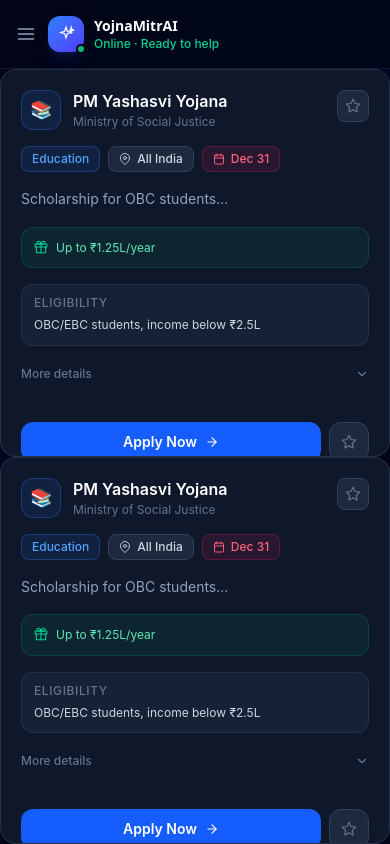
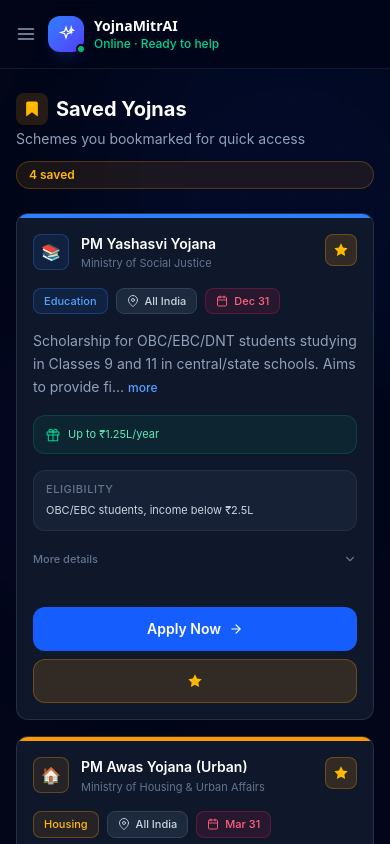
Before and after one commit to Mithlesh-15/YojnaMitrAI, a React (Vite) app in the folder Frontend/: page /dashboard/saved in a window 390 px wide. Built offline with nearby package versions, Linux system fonts and the light colour scheme.

Commit message:
make saved page responsive

```diff
--- a/Frontend/src/components/YojnaCard.tsx
+++ b/Frontend/src/components/YojnaCard.tsx
@@ -135,8 +135,8 @@
 
   return (
     <div className="
-      flex flex-col bg-slate-900 border border-slate-700/60
-      rounded-2xl overflow-hidden transition-all duration-300
+      flex w-full max-w-3xl flex-col bg-slate-900 border border-slate-700/60
+      rounded-xl overflow-hidden transition-all duration-300 sm:rounded-2xl
       hover:-translate-y-1 hover:border-slate-600
       hover:shadow-xl hover:shadow-black/40
     ">
@@ -152,21 +152,21 @@
         "bg-slate-500"
       }`} />
 
-      <div className="flex flex-col flex-1 p-5 gap-4">
+      <div className="flex flex-col flex-1 gap-4 p-4 sm:gap-5 sm:p-5">
 
         {/* Header */}
         <div className="flex items-start justify-between gap-3">
-          <div className="flex items-start gap-3 min-w-0">
-            <div className={`w-10 h-10 rounded-xl flex items-center justify-center text-lg flex-shrink-0 border ${colors.bg} ${colors.border}`}>
+          <div className="flex min-w-0 flex-1 items-start gap-3">
+            <div className={`flex h-9 w-9 flex-shrink-0 items-center justify-center rounded-lg border text-base sm:h-10 sm:w-10 sm:rounded-xl sm:text-lg ${colors.bg} ${colors.border}`}>
               {emoji}
             </div>
             <div className="min-w-0">
-              <h2 className="text-white font-semibold text-base leading-snug line-clamp-2">{title}</h2>
-              {ministry && <p className="text-slate-500 text-xs mt-0.5 truncate">{ministry}</p>}
+              <h2 className="line-clamp-2 text-sm font-semibold leading-snug text-white sm:text-base">{title}</h2>
+              {ministry && <p className="mt-0.5 truncate text-[11px] text-slate-500 sm:text-xs">{ministry}</p>}
             </div>
           </div>
           <button onClick={handleSave} aria-label={saved ? "Unsave" : "Save"}
-            className={`flex-shrink-0 w-8 h-8 rounded-lg border flex items-center justify-center transition-all duration-200 ${
+            className={`flex h-8 w-8 flex-shrink-0 items-center justify-center rounded-lg border transition-all duration-200 sm:h-9 sm:w-9 ${
               saved
                 ? "bg-amber-500/15 border-amber-500/30 text-amber-400"
                 : "bg-slate-800 border-slate-700 text-slate-500 hover:text-amber-400 hover:border-amber-500/30"
@@ -177,14 +177,14 @@
 
         {/* Badges */}
         <div className="flex flex-wrap gap-2">
-          <span className={`inline-flex items-center gap-1.5 text-xs font-medium px-2.5 py-1 rounded-lg border ${colors.bg} ${colors.text} ${colors.border}`}>
+          <span className={`inline-flex items-center gap-1.5 rounded-lg border px-2.5 py-1 text-[11px] font-medium sm:text-xs ${colors.bg} ${colors.text} ${colors.border}`}>
             {category}
           </span>
-          <span className="inline-flex items-center gap-1.5 text-xs font-medium px-2.5 py-1 rounded-lg bg-slate-800 border border-slate-700 text-slate-300">
+          <span className="inline-flex max-w-full items-center gap-1.5 rounded-lg border border-slate-700 bg-slate-800 px-2.5 py-1 text-[11px] font-medium text-slate-300 sm:text-xs">
             <MapPinIcon /> {state}
           </span>
           {deadline && (
-            <span className="inline-flex items-center gap-1.5 text-xs font-medium px-2.5 py-1 rounded-lg bg-rose-500/10 border border-rose-500/25 text-rose-400">
+            <span className="inline-flex items-center gap-1.5 rounded-lg border border-rose-500/25 bg-rose-500/10 px-2.5 py-1 text-[11px] font-medium text-rose-400 sm:text-xs">
               <CalendarIcon /> {deadline}
             </span>
           )}
@@ -203,23 +203,23 @@
 
         {/* Benefit */}
         {benefit && (
-          <div className="flex items-start gap-2 bg-emerald-500/8 border border-emerald-500/20 rounded-xl px-3 py-2.5">
+          <div className="flex items-start gap-2 rounded-xl border border-emerald-500/20 bg-emerald-500/8 px-3 py-2.5">
             <span className="text-emerald-400 flex-shrink-0 mt-0.5"><GiftIcon /></span>
-            <p className="text-emerald-300 text-xs leading-relaxed">{benefit}</p>
+            <p className="text-[11px] leading-relaxed text-emerald-300 sm:text-xs">{benefit}</p>
           </div>
         )}
 
         {/* Eligibility */}
-        <div className="bg-slate-800/60 border border-slate-700/50 rounded-xl px-3 py-2.5">
-          <p className="text-slate-500 text-xs font-medium uppercase tracking-wider mb-1">Eligibility</p>
-          <p className="text-slate-300 text-xs leading-relaxed">{eligibility}</p>
+        <div className="rounded-xl border border-slate-700/50 bg-slate-800/60 px-3 py-2.5">
+          <p className="mb-1 text-[11px] font-medium uppercase tracking-wider text-slate-500 sm:text-xs">Eligibility</p>
+          <p className="text-[11px] leading-relaxed text-slate-300 sm:text-xs">{eligibility}</p>
         </div>
 
         {/* Expandable extra details */}
         {hasExtra && (
           <div>
             <button onClick={() => setExpanded(v => !v)}
-              className="flex items-center justify-between w-full text-xs font-medium text-slate-500 hover:text-slate-300 transition-colors py-1">
+              className="flex w-full items-center justify-between py-1 text-[11px] font-medium text-slate-500 transition-colors hover:text-slate-300 sm:text-xs">
               <span>More details</span>
               <ChevronIcon open={expanded} />
             </button>
@@ -232,20 +232,20 @@
               <div className="pt-2 border-t border-slate-700/40 space-y-2 mt-1">
                 {ageRequirement && (
                   <div>
-                    <p className="text-slate-500 text-xs font-medium">Age requirement</p>
-                    <p className="text-slate-300 text-xs mt-0.5">{ageRequirement}</p>
+                    <p className="text-[11px] font-medium text-slate-500 sm:text-xs">Age requirement</p>
+                    <p className="mt-0.5 text-[11px] text-slate-300 sm:text-xs">{ageRequirement}</p>
                   </div>
                 )}
                 {qualification && (
                   <div>
-                    <p className="text-slate-500 text-xs font-medium">Qualification</p>
-                    <p className="text-slate-300 text-xs mt-0.5">{qualification}</p>
+                    <p className="text-[11px] font-medium text-slate-500 sm:text-xs">Qualification</p>
+                    <p className="mt-0.5 text-[11px] text-slate-300 sm:text-xs">{qualification}</p>
                   </div>
                 )}
                 {ministry && (
                   <div>
-                    <p className="text-slate-500 text-xs font-medium">Ministry</p>
-                    <p className="text-slate-300 text-xs mt-0.5">{ministry}</p>
+                    <p className="text-[11px] font-medium text-slate-500 sm:text-xs">Ministry</p>
+                    <p className="mt-0.5 text-[11px] text-slate-300 sm:text-xs">{ministry}</p>
                   </div>
                 )}
               </div>
@@ -256,9 +256,9 @@
         <div className="flex-1" />
 
         {/* Action buttons */}
-        <div className="flex items-center gap-2 pt-1">
+        <div className="flex flex-col gap-2 pt-1 sm:flex-row sm:items-center">
           <button onClick={handleApply}
-            className={`flex-1 flex items-center justify-center gap-2 text-sm font-semibold py-2.5 px-4 rounded-xl transition-all duration-200 ${
+            className={`flex min-h-11 w-full items-center justify-center gap-2 rounded-xl px-4 py-2.5 text-sm font-semibold transition-all duration-200 sm:flex-1 ${
               applied
                 ? "bg-emerald-500/15 border border-emerald-500/25 text-emerald-400"
                 : "bg-blue-600 hover:bg-blue-500 text-white hover:-translate-y-0.5 hover:shadow-lg hover:shadow-blue-900/30"
@@ -266,7 +266,7 @@
             {applied ? <><CheckIcon /> Opened!</> : <>Apply Now <ArrowIcon /></>}
           </button>
           <button onClick={handleSave} aria-label={saved ? "Unsave" : "Save"}
-            className={`w-10 h-10 flex-shrink-0 rounded-xl border flex items-center justify-center transition-all duration-200 ${
+            className={`flex h-11 w-full flex-shrink-0 items-center justify-center rounded-xl border transition-all duration-200 sm:h-10 sm:w-10 ${
               saved
                 ? "bg-amber-500/15 border-amber-500/30 text-amber-400"
                 : "bg-slate-800 border-slate-700 text-slate-500 hover:text-amber-400 hover:border-amber-500/30"
--- a/Frontend/src/pages/Saved.tsx
+++ b/Frontend/src/pages/Saved.tsx
@@ -5,16 +5,109 @@
 import { closeSidebar } from "../store/sidebarSlice";
 import YojnaCard from "../components/YojnaCard";
 
+// ─── Demo saved yojnas ─────────────────────────────────────────────────────────
+
+const SAVED_YOJNAS = [
+  {
+    id: "1",
+    title: "PM Yashasvi Yojana",
+    description:
+      "Scholarship for OBC/EBC/DNT students studying in Classes 9 and 11 in central/state schools. Aims to provide financial support to meritorious students from socially and educationally backward communities.",
+    category: "Education",
+    state: "All India",
+    eligibility: "OBC/EBC students, income below ₹2.5L",
+    ministry: "Ministry of Social Justice",
+    benefit: "Up to ₹1.25L/year",
+    ageRequirement: "13–17 years",
+    qualification: "60% marks required",
+    deadline: "Dec 31",
+    applyLink: "https://scholarships.gov.in",
+  },
+  {
+    id: "2",
+    title: "PM Awas Yojana (Urban)",
+    description:
+      "Affordable housing for urban poor under EWS/LIG/MIG categories through credit-linked subsidy and in-situ slum redevelopment partnerships.",
+    category: "Housing",
+    state: "All India",
+    eligibility: "Urban families without pucca house, income up to ₹18L",
+    ministry: "Ministry of Housing & Urban Affairs",
+    benefit: "Interest subsidy up to ₹2.67L",
+    ageRequirement: "18+ years",
+    qualification: "No existing house ownership",
+    deadline: "Mar 31",
+    applyLink: "https://pmaymis.gov.in",
+  },
+  {
+    id: "3",
+    title: "PM Kisan Samman Nidhi",
+    description:
+      "Direct income support of ₹6,000 per year to landholding-farmer families in three equal instalments to supplement agricultural income.",
+    category: "Agriculture",
+    state: "All India",
+    eligibility: "Small & marginal farmers with cultivable land",
+    ministry: "Ministry of Agriculture",
+    benefit: "₹6,000/year (₹2,000 × 3 instalments)",
+    ageRequirement: "18+ years",
+    deadline: "Ongoing",
+    applyLink: "https://pmkisan.gov.in",
+  },
+  {
+    id: "4",
+    title: "Ayushman Bharat PM-JAY",
+    description:
+      "World's largest government-funded health assurance scheme providing coverage of ₹5 lakh per family per year for secondary and tertiary hospitalisation.",
+    category: "Health",
+    state: "All India",
+    eligibility: "Families listed in SECC 2011 database",
+    ministry: "Ministry of Health",
+    benefit: "₹5L health cover/family/year",
+    ageRequirement: "No age bar",
+    deadline: "Ongoing",
+    applyLink: "https://pmjay.gov.in",
+  },
+];
+
+// ─── Bookmark icon ─────────────────────────────────────────────────────────────
+
+const BookmarkIcon = () => (
+  <svg
+    width="20"
+    height="20"
+    viewBox="0 0 24 24"
+    fill="currentColor"
+    stroke="currentColor"
+    strokeWidth={0}
+    strokeLinecap="round"
+    strokeLinejoin="round"
+  >
+    <path d="M19 21l-7-5-7 5V5a2 2 0 012-2h10a2 2 0 012 2z" />
+  </svg>
+);
+
+// ─── Page component ────────────────────────────────────────────────────────────
+
 function Saved() {
   const [activeNav, setActiveNav] = useState("saved");
   const dispatch = useAppDispatch();
   const sidebarOpen = useAppSelector((state) => state.sidebar.sidebarOpen);
+
+  const [savedMap, setSavedMap] = useState<Record<string, boolean>>(
+    Object.fromEntries(SAVED_YOJNAS.map((y) => [y.id, true]))
+  );
+
+  const handleSave = (id: string, saved: boolean) => {
+    setSavedMap((prev) => ({ ...prev, [id]: saved }));
+  };
+
+  const savedCount = Object.values(savedMap).filter(Boolean).length;
+
   return (
-    <div className="flex h-screen bg-slate-950 overflow-hidden font-sans">
-      {/* Background effects */}
+    <div className="flex h-screen overflow-hidden bg-slate-950 font-sans">
+      {/* ── Background decoration ──────────────────────────────────────── */}
       <div className="pointer-events-none fixed inset-0 z-0">
-        <div className="absolute top-0 left-1/4 w-96 h-96 rounded-full bg-blue-700/8 blur-3xl" />
-        <div className="absolute bottom-1/4 right-1/4 w-80 h-80 rounded-full bg-indigo-700/6 blur-3xl" />
+        <div className="absolute left-1/4 top-0 h-96 w-96 rounded-full bg-blue-700/8 blur-3xl" />
+        <div className="absolute bottom-1/4 right-1/4 h-80 w-80 rounded-full bg-indigo-700/6 blur-3xl" />
         <div
           className="absolute inset-0 opacity-[0.015]"
           style={{
@@ -25,7 +118,7 @@
         />
       </div>
 
-      {/* Sidebar */}
+      {/* ── Sidebar ────────────────────────────────────────────────────── */}
       <Sidebar
         activeNav={activeNav}
         setActiveNav={setActiveNav}
@@ -33,47 +126,68 @@
         onClose={() => dispatch(closeSidebar())}
       />
 
-      {/* Main content */}
-      <div className="relative z-10 flex flex-col flex-1 min-w-0">
-        {/* Top bar */}
+      {/* ── Main column ────────────────────────────────────────────────── */}
+      <div className="relative z-10 flex min-w-0 flex-1 flex-col">
         <NavBar />
-        <YojnaCard
-          id="1"
-          title="PM Yashasvi Yojana"
-          description="Scholarship for OBC students..."
-          category="Education" // badge ka color isse decide hota hai
-          state="All India"
-          eligibility="OBC/EBC students, income below ₹2.5L"
-          ministry="Ministry of Social Justice" // optional
-          benefit="Up to ₹1.25L/year" // optional — green box
-          ageRequirement="13-17 years" // optional — "More details" mein
-          qualification="60% marks required" // optional — "More details" mein
-          deadline="Dec 31" // optional — red badge
-          applyLink="https://scholarships.gov.in" // optional
-          isSaved={false} // optional
-          onSave={(id, saved) => console.log(id, saved)}
-          onApply={(id) => console.log(id)}
-        />
-        <YojnaCard
-          id="1"
-          title="PM Yashasvi Yojana"
-          description="Scholarship for OBC students..."
-          category="Education" // badge ka color isse decide hota hai
-          state="All India"
-          eligibility="OBC/EBC students, income below ₹2.5L"
-          ministry="Ministry of Social Justice" // optional
-          benefit="Up to ₹1.25L/year" // optional — green box
-          ageRequirement="13-17 years" // optional — "More details" mein
-          qualification="60% marks required" // optional — "More details" mein
-          deadline="Dec 31" // optional — red badge
-          applyLink="https://scholarships.gov.in" // optional
-          isSaved={false} // optional
-          onSave={(id, saved) => console.log(id, saved)}
-          onApply={(id) => console.log(id)}
-        />
+
+        <main className="flex-1 overflow-y-auto">
+          <div className="mx-auto w-full max-w-6xl px-4 py-6 sm:px-6 sm:py-8 lg:px-8 lg:py-10">
+
+            {/* ── Page header ──────────────────────────────────────────── */}
+            <div className="mb-6 flex flex-col gap-1 sm:mb-8 sm:flex-row sm:items-end sm:justify-between">
+              <div>
+                <div className="mb-1 flex items-center gap-2">
+                  <span className="flex h-8 w-8 items-center justify-center rounded-lg bg-amber-500/15 text-amber-400">
+                    <BookmarkIcon />
+                  </span>
+                  <h1 className="text-xl font-bold text-white sm:text-2xl">
+                    Saved Yojnas
+                  </h1>
+                </div>
+                <p className="text-sm text-slate-400">
+                  Schemes you bookmarked for quick access
+                </p>
+              </div>
+              <span className="mt-2 inline-flex h-7 items-center rounded-full border border-amber-500/25 bg-amber-500/10 px-3 text-xs font-semibold text-amber-400 sm:mt-0">
+                {savedCount} saved
+              </span>
+            </div>
+
+            {/* ── Cards grid ───────────────────────────────────────────── */}
+            {savedCount === 0 ? (
+              /* Empty state */
+              <div className="flex flex-col items-center justify-center gap-4 rounded-2xl border border-dashed border-slate-700/60 bg-slate-900/40 py-20 text-center">
+                <span className="flex h-14 w-14 items-center justify-center rounded-2xl bg-slate-800 text-amber-400">
+                  <BookmarkIcon />
+                </span>
+                <div>
+                  <p className="text-base font-semibold text-slate-300">
+                    No saved yojnas yet
+                  </p>
+                  <p className="mt-1 text-sm text-slate-500">
+                    Save a scheme from the chat to find it here quickly.
+                  </p>
+                </div>
+              </div>
+            ) : (
+              <div className="grid grid-cols-1 gap-4 sm:gap-5 lg:grid-cols-2">
+                {SAVED_YOJNAS.map((yojna) =>
+                  savedMap[yojna.id] !== false ? (
+                    <YojnaCard
+                      key={yojna.id}
+                      {...yojna}
+                      isSaved={savedMap[yojna.id] ?? true}
+                      onSave={handleSave}
+                      onApply={(id) => console.log("Apply:", id)}
+                    />
+                  ) : null
+                )}
+              </div>
+            )}
+          </div>
+        </main>
       </div>
 
-      {/* Custom animation styles */}
       <style>{`
         @keyframes fadeIn {
           from { opacity: 0; transform: translateY(8px); }
```
